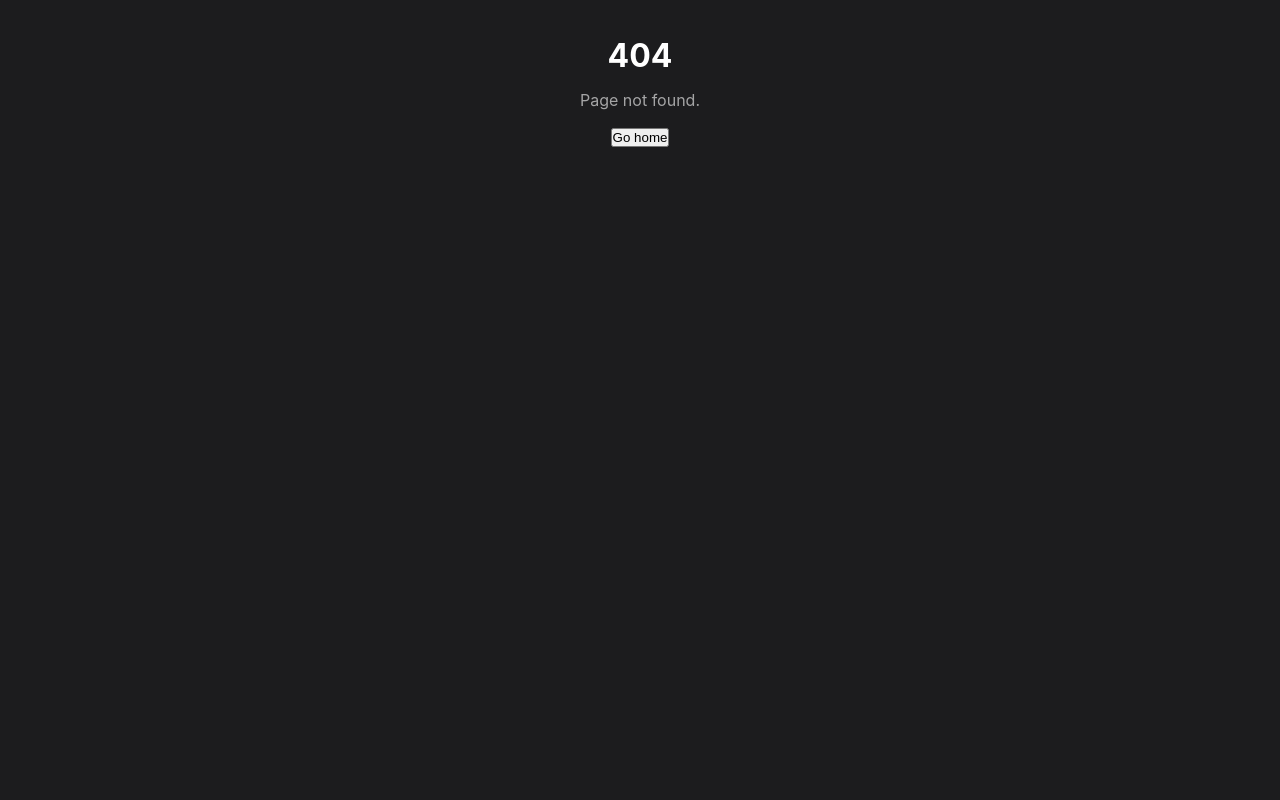
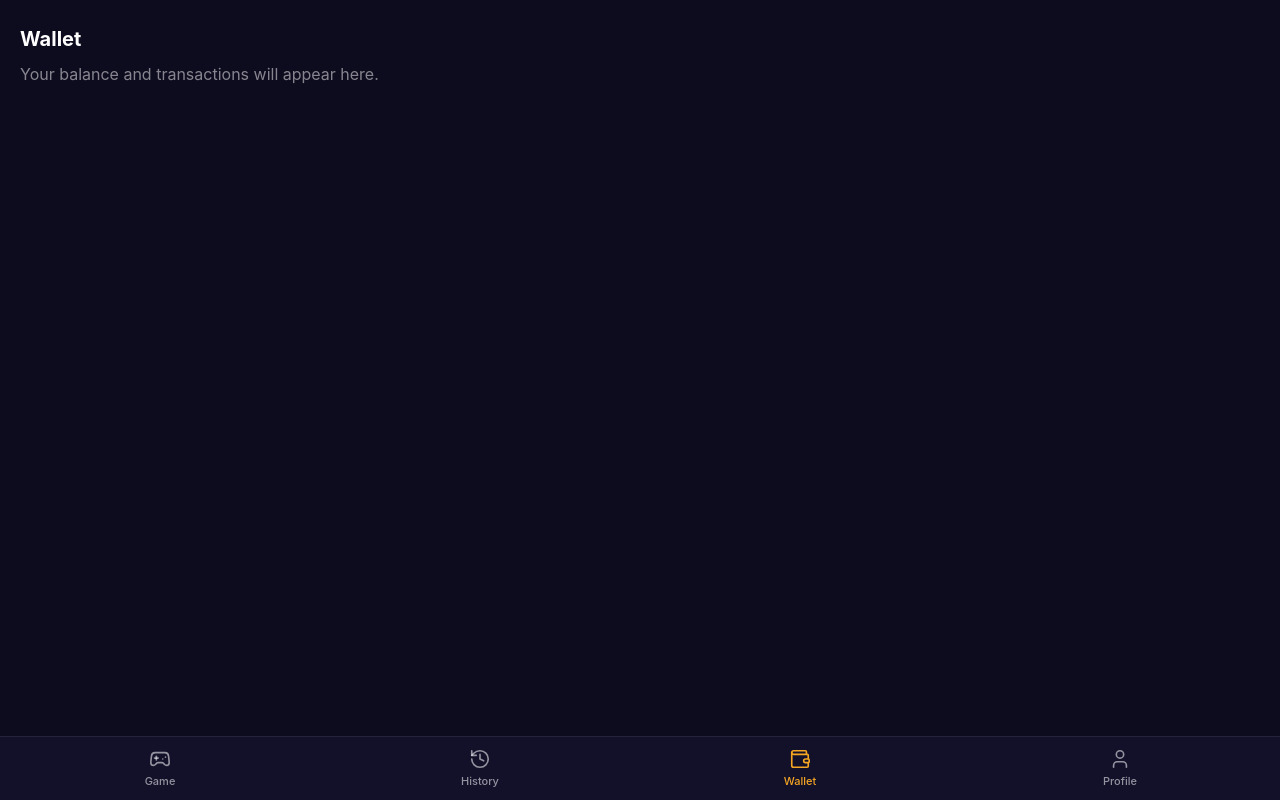
Before and after one commit to mihretbereda/telegram-bingo-app, a React (Vite) app: page /wallet in a window 1280 px wide. Before the commit this address had no page. Built offline with nearby package versions, Linux system fonts and the light colour scheme.

Commit message:
feat: home page UI with stake buttons, stats, and bottom navigation

```diff
--- a/package.json
+++ b/package.json
@@ -17,6 +17,7 @@
     "@tanstack/react-query": "^5.62.0",
     "@tanstack/react-query-devtools": "^5.62.0",
     "@twa-dev/sdk": "^8.0.1",
+    "lucide-react": "^1.17.0",
     "react": "^18.3.1",
     "react-dom": "^18.3.1",
     "react-router-dom": "^6.28.0"
--- a/src/components/layout/AppLayout.tsx
+++ b/src/components/layout/AppLayout.tsx
@@ -1,19 +1,27 @@
 import { Outlet } from "react-router-dom";
-import { useTelegram } from "@/hooks/useTelegram";
+import { BottomNav } from "./BottomNav";
 
 export function AppLayout() {
-  const { colorScheme } = useTelegram();
-
   return (
-    <div
-      data-theme={colorScheme}
-      style={{
-        minHeight: "100vh",
-        backgroundColor: "var(--tg-theme-bg-color, #1c1c1e)",
-        color: "var(--tg-theme-text-color, #ffffff)",
-      }}
-    >
-      <Outlet />
+    <div style={styles.root}>
+      <main style={styles.content}>
+        <Outlet />
+      </main>
+      <BottomNav />
     </div>
   );
 }
+
+const styles: Record<string, React.CSSProperties> = {
+  root: {
+    minHeight: "100vh",
+    backgroundColor: "var(--bg-primary)",
+    display: "flex",
+    flexDirection: "column",
+  },
+  content: {
+    flex: 1,
+    overflowY: "auto",
+    paddingBottom: "var(--nav-height)",
+  },
+};
--- /dev/null
+++ b/src/components/layout/BottomNav.tsx
@@ -0,0 +1,61 @@
+import { NavLink } from "react-router-dom";
+import { Gamepad2, History, Wallet, User } from "lucide-react";
+
+const tabs = [
+  { to: "/",        label: "Game",    Icon: Gamepad2 },
+  { to: "/history", label: "History", Icon: History  },
+  { to: "/wallet",  label: "Wallet",  Icon: Wallet   },
+  { to: "/profile", label: "Profile", Icon: User     },
+];
+
+export function BottomNav() {
+  return (
+    <nav style={styles.nav}>
+      {tabs.map(({ to, label, Icon }) => (
+        <NavLink
+          key={to}
+          to={to}
+          end={to === "/"}
+          style={({ isActive }) => ({
+            ...styles.tab,
+            color: isActive ? "var(--accent-orange)" : "var(--text-secondary)",
+          })}
+        >
+          <Icon size={22} strokeWidth={1.8} />
+          <span style={styles.label}>{label}</span>
+        </NavLink>
+      ))}
+    </nav>
+  );
+}
+
+const styles: Record<string, React.CSSProperties> = {
+  nav: {
+    position: "fixed",
+    bottom: 0,
+    left: 0,
+    right: 0,
+    height: "var(--nav-height)",
+    backgroundColor: "var(--bg-nav)",
+    borderTop: "1px solid var(--border-subtle)",
+    display: "flex",
+    alignItems: "center",
+    justifyContent: "space-around",
+    zIndex: 100,
+  },
+  tab: {
+    display: "flex",
+    flexDirection: "column",
+    alignItems: "center",
+    gap: "3px",
+    textDecoration: "none",
+    flex: 1,
+    paddingTop: "8px",
+    paddingBottom: "8px",
+    transition: "color 0.15s",
+  },
+  label: {
+    fontSize: "11px",
+    fontWeight: 500,
+  },
+};
--- /dev/null
+++ b/src/pages/History.tsx
@@ -0,0 +1,8 @@
+export default function History() {
+  return (
+    <div style={{ padding: "24px 20px", color: "#fff" }}>
+      <h2 style={{ fontSize: "20px", fontWeight: 700 }}>History</h2>
+      <p style={{ marginTop: "8px", opacity: 0.5 }}>Your game history will appear here.</p>
+    </div>
+  );
+}
--- a/src/pages/Home.tsx
+++ b/src/pages/Home.tsx
@@ -1,33 +1,249 @@
-import { useTelegram } from "@/hooks/useTelegram";
+import { Info, Play } from "lucide-react";
 import { useAuth } from "@/hooks/useAuth";
 import { useProfile } from "@/hooks/useProfile";
 import { LoadingSpinner, ErrorMessage } from "@/components/ui";
 
+const STATS = [
+  { value: "45,000+", label: "Active Players" },
+  { value: "60,000+", label: "Games Played" },
+  { value: "500+",    label: "Winners Today" },
+];
+
 export default function Home() {
-  const { isReady } = useTelegram();
   const { isLoading: authLoading, error, user } = useAuth();
   const { data: profile, isLoading: profileLoading } = useProfile(user?.id);
 
-  if (!isReady || authLoading || profileLoading) {
+  if (authLoading || profileLoading) {
     return (
-      <div style={{ display: "flex", justifyContent: "center", paddingTop: "4rem" }}>
+      <div style={styles.centered}>
         <LoadingSpinner size="lg" />
       </div>
     );
   }
 
-  if (error) {
-    return <ErrorMessage error={error} />;
-  }
+  if (error) return <ErrorMessage error={error} />;
 
   return (
-    <main style={{ padding: "1.5rem" }}>
-      <h1 style={{ fontSize: "1.5rem", fontWeight: 700 }}>
-        Welcome{profile?.first_name ? `, ${profile.first_name}` : ""}!
-      </h1>
-      <p style={{ marginTop: "0.5rem", opacity: 0.6 }}>
-        Your Telegram Bingo app is ready to build.
-      </p>
-    </main>
+    <div style={styles.page}>
+      {/* ── Header ── */}
+      <header style={styles.header}>
+        <div style={styles.logoRow}>
+          <div style={styles.logoCircle}>
+            <span style={styles.logoLetter}>N</span>
+          </div>
+          <span style={styles.appName}>Nova Bingo</span>
+        </div>
+        <button style={styles.rulesBtn}>
+          <Info size={15} color="var(--accent-orange)" />
+          <span>Rules</span>
+        </button>
+      </header>
+
+      {/* ── Hero ── */}
+      <section style={styles.hero}>
+        <h1 style={styles.heroTitle}>
+          Welcome to{" "}
+          {profile?.first_name && (
+            <span style={styles.heroName}>{profile.first_name}</span>
+          )}
+          {profile?.first_name ? "!" : ""}
+        </h1>
+        <h2 style={styles.heroSub}>
+          <span style={styles.heroAccent}>Nova Bingo</span>
+        </h2>
+      </section>
+
+      {/* ── Stake card ── */}
+      <section style={styles.stakeCard}>
+        <div style={styles.stakeHeader}>
+          <Play size={14} fill="var(--accent-orange)" color="var(--accent-orange)" />
+          <span style={styles.stakeTitle}>Choose Your Stake</span>
+        </div>
+
+        <button
+          style={{ ...styles.stakeBtn, background: "linear-gradient(90deg, #00b140, #00c853)" }}
+          onClick={() => {/* TODO: enter lobby with stake 10 */}}
+        >
+          <Play size={16} fill="white" color="white" />
+          <span>Play 10 ETB</span>
+        </button>
+
+        <button
+          style={{ ...styles.stakeBtn, background: "linear-gradient(90deg, #1565c0, #4a90d9)" }}
+          onClick={() => {/* TODO: enter lobby with stake 20 */}}
+        >
+          <Play size={16} fill="white" color="white" />
+          <span>Play 20 ETB</span>
+        </button>
+      </section>
+
+      {/* ── Stats ── */}
+      <section style={styles.statsSection}>
+        {STATS.map(({ value, label }) => (
+          <div key={label} style={styles.statItem}>
+            <span style={styles.statValue}>{value}</span>
+            <span style={styles.statLabel}>{label}</span>
+          </div>
+        ))}
+      </section>
+
+      {/* ── Bot tag ── */}
+      <p style={styles.botTag}>@novabingo_bot</p>
+    </div>
   );
 }
+
+const styles: Record<string, React.CSSProperties> = {
+  page: {
+    minHeight: "100vh",
+    background: "linear-gradient(160deg, #1a1040 0%, #0d0b1e 60%)",
+    display: "flex",
+    flexDirection: "column",
+    paddingBottom: "1rem",
+  },
+  centered: {
+    display: "flex",
+    justifyContent: "center",
+    alignItems: "center",
+    height: "100vh",
+  },
+
+  /* Header */
+  header: {
+    display: "flex",
+    alignItems: "center",
+    justifyContent: "space-between",
+    padding: "16px 20px",
+  },
+  logoRow: {
+    display: "flex",
+    alignItems: "center",
+    gap: "10px",
+  },
+  logoCircle: {
+    width: "36px",
+    height: "36px",
+    borderRadius: "10px",
+    background: "linear-gradient(135deg, #f5a623, #e8860a)",
+    display: "flex",
+    alignItems: "center",
+    justifyContent: "center",
+  },
+  logoLetter: {
+    fontSize: "18px",
+    fontWeight: 800,
+    color: "#fff",
+  },
+  appName: {
+    fontSize: "17px",
+    fontWeight: 700,
+    color: "var(--text-primary)",
+  },
+  rulesBtn: {
+    display: "flex",
+    alignItems: "center",
+    gap: "5px",
+    backgroundColor: "rgba(245,166,35,0.12)",
+    border: "1px solid rgba(245,166,35,0.3)",
+    borderRadius: "20px",
+    padding: "6px 14px",
+    color: "var(--accent-orange)",
+    fontSize: "13px",
+    fontWeight: 600,
+  },
+
+  /* Hero */
+  hero: {
+    textAlign: "center",
+    padding: "24px 20px 8px",
+  },
+  heroTitle: {
+    fontSize: "28px",
+    fontWeight: 800,
+    lineHeight: 1.2,
+    marginBottom: "4px",
+  },
+  heroName: {
+    color: "var(--accent-orange)",
+  },
+  heroSub: {
+    fontSize: "28px",
+    fontWeight: 800,
+  },
+  heroAccent: {
+    color: "var(--accent-orange)",
+  },
+
+  /* Stake card */
+  stakeCard: {
+    margin: "24px 20px",
+    border: "1px solid var(--border-card)",
+    borderRadius: "var(--radius-xl)",
+    padding: "20px",
+    background: "rgba(255,255,255,0.03)",
+    display: "flex",
+    flexDirection: "column",
+    gap: "14px",
+  },
+  stakeHeader: {
+    display: "flex",
+    alignItems: "center",
+    gap: "8px",
+    color: "var(--accent-orange)",
+    fontSize: "14px",
+    fontWeight: 600,
+  },
+  stakeTitle: {
+    color: "var(--text-primary)",
+    fontSize: "15px",
+    fontWeight: 600,
+  },
+  stakeBtn: {
+    display: "flex",
+    alignItems: "center",
+    justifyContent: "center",
+    gap: "10px",
+    width: "100%",
+    padding: "15px",
+    borderRadius: "var(--radius-lg)",
+    color: "#fff",
+    fontSize: "16px",
+    fontWeight: 700,
+    letterSpacing: "0.3px",
+  },
+
+  /* Stats */
+  statsSection: {
+    margin: "8px 20px",
+    borderRadius: "var(--radius-xl)",
+    background: "rgba(255,255,255,0.03)",
+    border: "1px solid var(--border-subtle)",
+    padding: "24px 16px",
+    display: "flex",
+    flexDirection: "column",
+    gap: "20px",
+  },
+  statItem: {
+    textAlign: "center",
+  },
+  statValue: {
+    display: "block",
+    fontSize: "28px",
+    fontWeight: 800,
+    color: "var(--text-primary)",
+  },
+  statLabel: {
+    display: "block",
+    fontSize: "13px",
+    color: "var(--text-secondary)",
+    marginTop: "2px",
+  },
+
+  /* Bot tag */
+  botTag: {
+    textAlign: "center",
+    fontSize: "12px",
+    color: "var(--text-secondary)",
+    marginTop: "20px",
+  },
+};
--- /dev/null
+++ b/src/pages/Profile.tsx
@@ -0,0 +1,8 @@
+export default function Profile() {
+  return (
+    <div style={{ padding: "24px 20px", color: "#fff" }}>
+      <h2 style={{ fontSize: "20px", fontWeight: 700 }}>Profile</h2>
+      <p style={{ marginTop: "8px", opacity: 0.5 }}>Your profile will appear here.</p>
+    </div>
+  );
+}
--- /dev/null
+++ b/src/pages/Wallet.tsx
@@ -0,0 +1,8 @@
+export default function Wallet() {
+  return (
+    <div style={{ padding: "24px 20px", color: "#fff" }}>
+      <h2 style={{ fontSize: "20px", fontWeight: 700 }}>Wallet</h2>
+      <p style={{ marginTop: "8px", opacity: 0.5 }}>Your balance and transactions will appear here.</p>
+    </div>
+  );
+}
--- a/src/router/index.tsx
+++ b/src/router/index.tsx
@@ -4,25 +4,27 @@ import { AppLayout } from "@/components/layout/AppLayout";
 import { PageLoader } from "@/components/ui";
 import NotFound from "@/pages/NotFound";
 
-const Home = lazy(() => import("@/pages/Home"));
+const Home    = lazy(() => import("@/pages/Home"));
+const History = lazy(() => import("@/pages/History"));
+const Wallet  = lazy(() => import("@/pages/Wallet"));
+const Profile = lazy(() => import("@/pages/Profile"));
+
+const withSuspense = (Page: React.ComponentType) => (
+  <Suspense fallback={<PageLoader />}>
+    <Page />
+  </Suspense>
+);
 
 export const router = createBrowserRouter([
   {
     path: "/",
     element: <AppLayout />,
     children: [
-      {
-        index: true,
-        element: (
-          <Suspense fallback={<PageLoader />}>
-            <Home />
-          </Suspense>
-        ),
-      },
+      { index: true,      element: withSuspense(Home)    },
+      { path: "history",  element: withSuspense(History) },
+      { path: "wallet",   element: withSuspense(Wallet)  },
+      { path: "profile",  element: withSuspense(Profile) },
     ],
   },
-  {
-    path: "*",
-    element: <NotFound />,
-  },
+  { path: "*", element: <NotFound /> },
 ]);
--- a/src/styles/global.css
+++ b/src/styles/global.css
@@ -1,29 +1,34 @@
-/* ─── Reset ──────────────────────────────────────────────────────────────── */
 *, *::before, *::after {
   box-sizing: border-box;
   margin: 0;
   padding: 0;
 }
 
-/* ─── Telegram CSS Variables ─────────────────────────────────────────────── */
-/* These are injected by the Telegram WebApp SDK at runtime.
-   Fallbacks here ensure the app looks reasonable in plain browser dev. */
 :root {
-  --tg-theme-bg-color: #1c1c1e;
-  --tg-theme-secondary-bg-color: #2c2c2e;
-  --tg-theme-text-color: #ffffff;
-  --tg-theme-hint-color: #8e8e93;
-  --tg-theme-link-color: #2481cc;
-  --tg-theme-button-color: #2481cc;
-  --tg-theme-button-text-color: #ffffff;
-  --tg-theme-destructive-text-color: #ff3b30;
-  --tg-theme-accent-text-color: #2481cc;
+  --bg-primary: #0d0b1e;
+  --bg-secondary: #1a1535;
+  --bg-card: rgba(255, 255, 255, 0.05);
+  --bg-nav: #13102a;
+
+  --accent-orange: #f5a623;
+  --accent-green: #00c853;
+  --accent-blue: #4a90d9;
+
+  --text-primary: #ffffff;
+  --text-secondary: rgba(255, 255, 255, 0.55);
+
+  --border-card: rgba(245, 166, 35, 0.45);
+  --border-subtle: rgba(255, 255, 255, 0.08);
+
+  --radius-md: 12px;
+  --radius-lg: 16px;
+  --radius-xl: 24px;
+
+  --nav-height: 64px;
 }
 
-/* ─── Base ───────────────────────────────────────────────────────────────── */
 html, body {
   height: 100%;
-  /* Prevent iOS bounce on the Mini App container */
   overscroll-behavior: none;
 }
 
@@ -31,8 +36,8 @@ body {
   font-family: -apple-system, BlinkMacSystemFont, "Segoe UI", Roboto, Helvetica, Arial, sans-serif;
   font-size: 16px;
   line-height: 1.5;
-  background-color: var(--tg-theme-bg-color);
-  color: var(--tg-theme-text-color);
+  background-color: var(--bg-primary);
+  color: var(--text-primary);
   -webkit-font-smoothing: antialiased;
   -moz-osx-font-smoothing: grayscale;
 }
@@ -41,43 +46,13 @@ body {
   height: 100%;
 }
 
-/* ─── Button primitives ──────────────────────────────────────────────────── */
-.btn {
-  display: inline-flex;
-  align-items: center;
-  justify-content: center;
+button {
   border: none;
-  border-radius: 12px;
   cursor: pointer;
-  font-weight: 600;
-  transition: opacity 0.15s;
+  font-family: inherit;
 }
 
-.btn:disabled {
+button:disabled {
   opacity: 0.5;
   cursor: not-allowed;
 }
-
-.btn-primary {
-  background-color: var(--tg-theme-button-color);
-  color: var(--tg-theme-button-text-color);
-}
-
-.btn-secondary {
-  background-color: var(--tg-theme-secondary-bg-color);
-  color: var(--tg-theme-text-color);
-}
-
-.btn-ghost {
-  background-color: transparent;
-  color: var(--tg-theme-link-color);
-}
-
-.btn-destructive {
-  background-color: var(--tg-theme-destructive-text-color);
-  color: #ffffff;
-}
-
-.btn-sm { padding: 0.375rem 0.75rem; font-size: 0.875rem; }
-.btn-md { padding: 0.625rem 1.25rem; font-size: 1rem; }
-.btn-lg { padding: 0.875rem 1.75rem; font-size: 1.125rem; width: 100%; }
```
Also changed, not shown: 1 other file (tests, documents, lock files or other folders).
